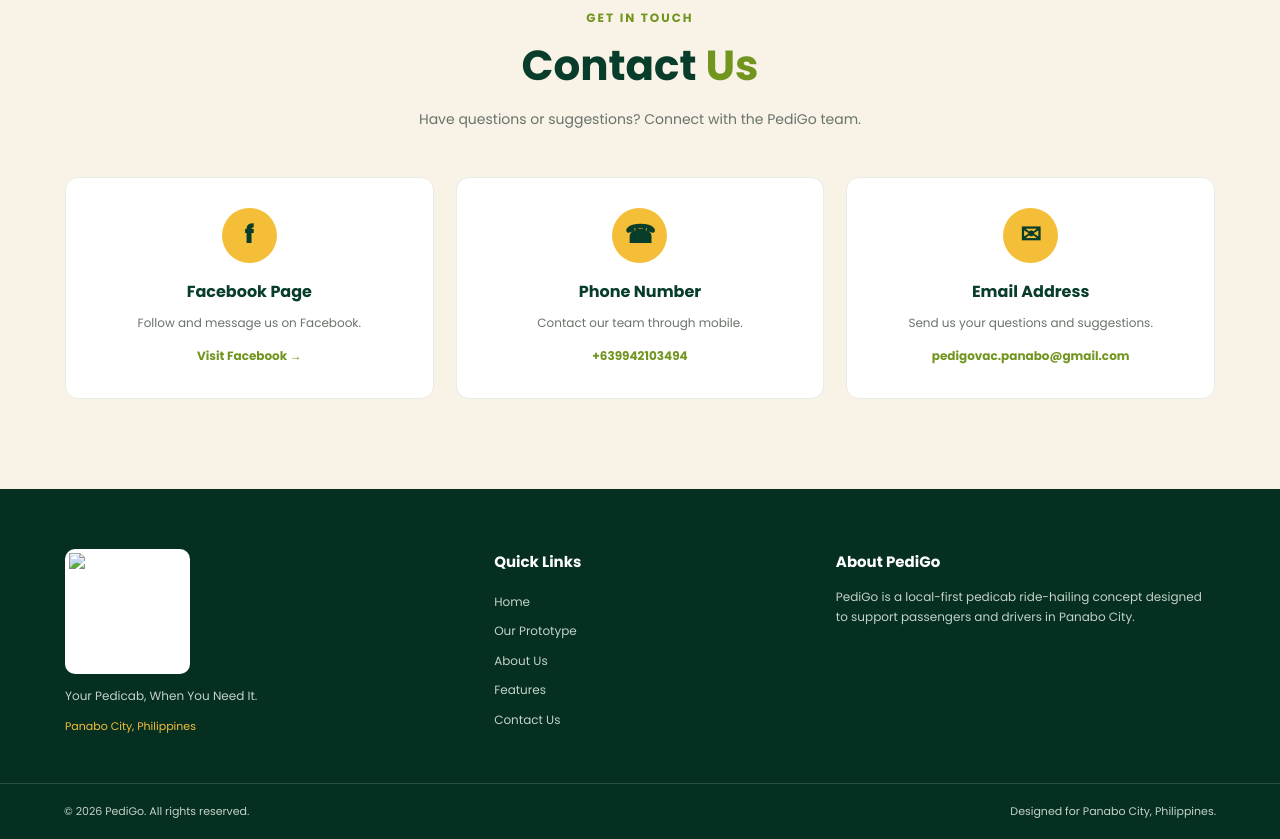
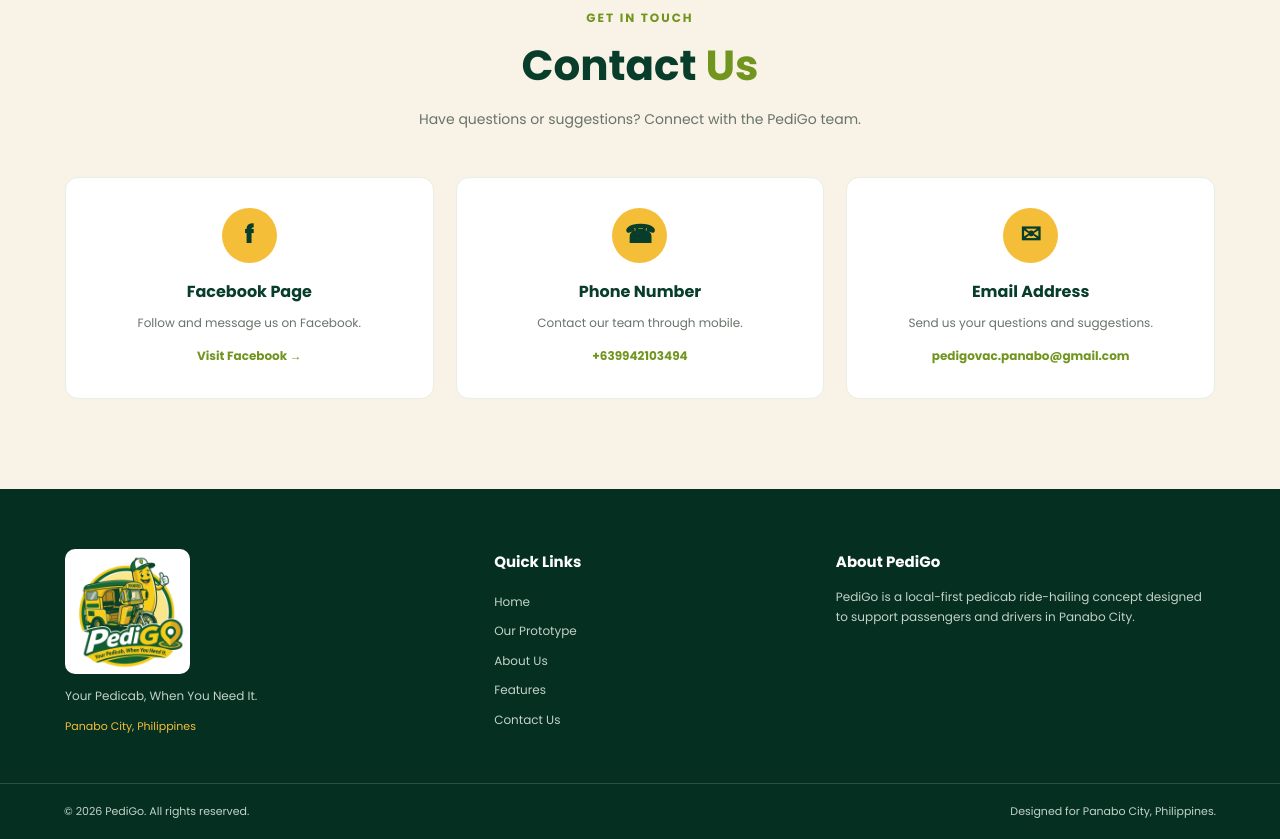
Before and after one commit to josesabate061506-maker/Promoweb1, a plain HTML site: page index.html in a window 1280 px wide. Shown: the part 5250-6089 px from the top of the page. Drawn offline with Linux system fonts and the light colour scheme.

```diff
--- a/index.html
+++ b/index.html
@@ -600,7 +600,7 @@
             <div class="footer-brand">
 
                 <a href="#home" class="logo">
-                    <img src="assets/pedigo-logo.png" alt="PediGo Logo">
+                    <img src="logo (2).png" alt="PediGo Logo">
                 </a>
 
                 <p>Your Pedicab, When You Need It.</p>
```
